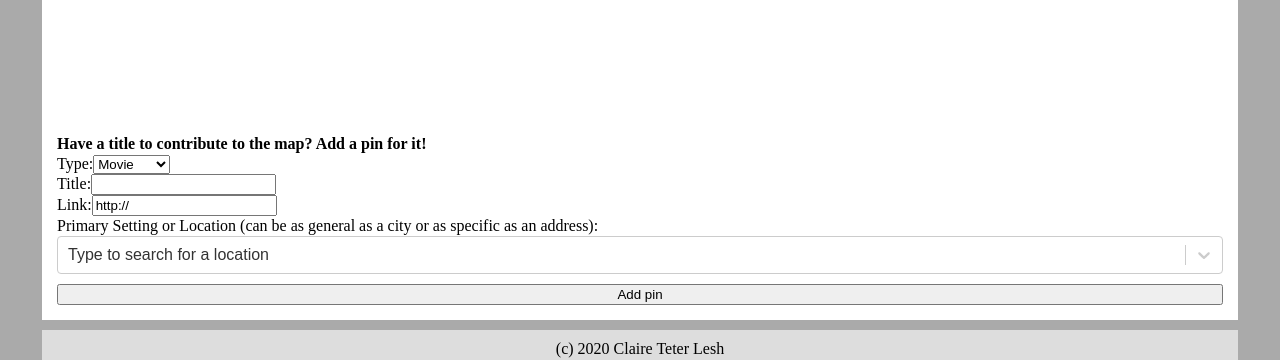
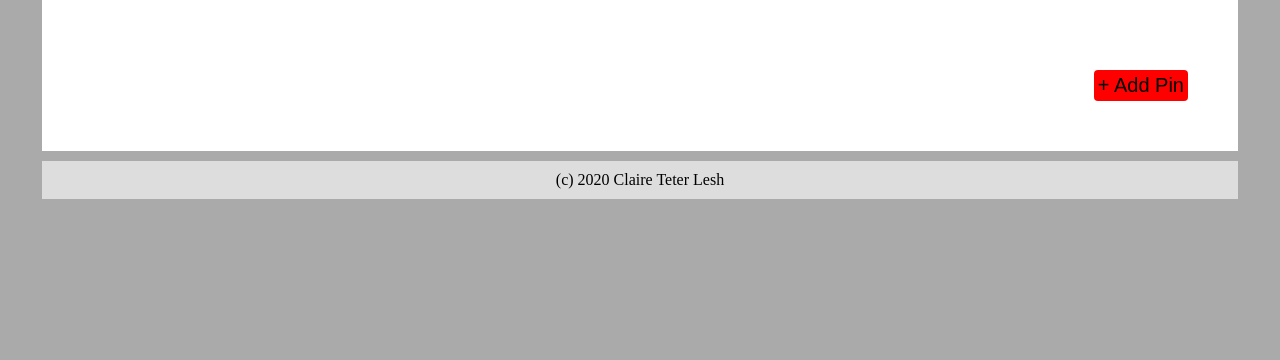
Before and after one commit to cteterita/on-location, a React (Create React App) app: page / in a window 1280 px wide. Shown: the part 440-800 px from the top of the page. Built offline with nearby package versions, Linux system fonts and the light colour scheme; no server answers.

Commit message:
Moved AddPin to its own route

```diff
--- a/src/App.js
+++ b/src/App.js
@@ -1,5 +1,7 @@
 import React from 'react';
-import { useHistory } from 'react-router-dom';
+import {
+  Route, Switch, Link, useHistory,
+} from 'react-router-dom';
 
 import { stringify } from 'query-string';
 
@@ -19,6 +21,18 @@ function App() {
     });
   };
 
+  function searchWithMap() {
+    return (
+      <>
+        <Search defaultSearch={defaultSearch} onSearchSelect={onSearchSelect} />
+        <ResultMap />
+        <Link to="/add">
+          <button type="button" className="add-pin">+ Add Pin</button>
+        </Link>
+      </>
+    );
+  }
+
   return (
     <main className="app">
       <header>
@@ -26,9 +40,10 @@ function App() {
         <h3>Find books, movies, and TV shows to take you away to your favorite destinations.</h3>
       </header>
       <section className="main">
-        <Search defaultSearch={defaultSearch} onSearchSelect={onSearchSelect} />
-        <ResultMap />
-        <AddPin />
+        <Switch>
+          <Route path="/add" component={AddPin} />
+          <Route path="/" component={searchWithMap} />
+        </Switch>
       </section>
       <footer>
         (c) 2020 Claire Teter Lesh
```
